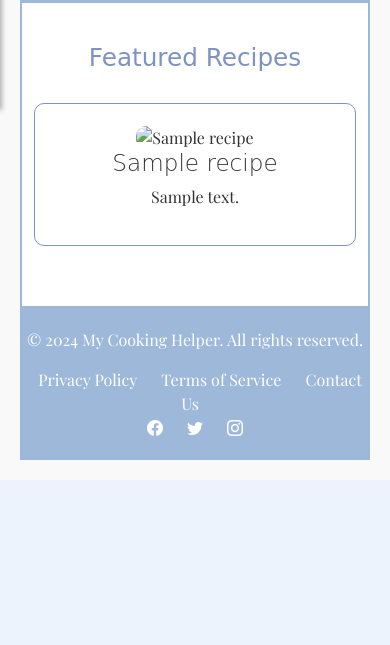
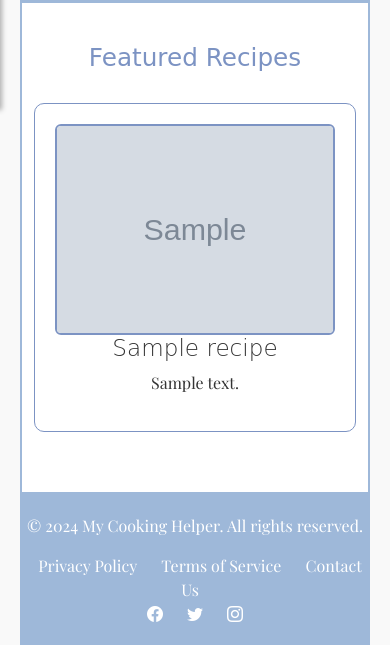
Before and after one commit to rworsham/My_Cooking_Helper_Django, a Django app: page / in a window 390 px wide. Shown: the part 734-1379 px from the top of the page. Before the commit the page ends 1214 px from the top, so only its background shows below. Run offline with Django 5.2, Linux system fonts and the light colour scheme; tables that the repository leaves empty hold one stand-in row (values such as "Sample post"); grey boxes marked "Sample" are stand-in pictures; some libraries are stand-ins or nearby versions; some web fonts are replaced.

Commit message:
Added html for images and DTL to pull from DB, css to center and style images and for responsiveness.

```diff
--- a/my_cooking_helper/cooking_post/templates/featured_recipes.html
+++ b/my_cooking_helper/cooking_post/templates/featured_recipes.html
@@ -46,6 +46,9 @@
                     {% for recipe in recipes %}
                     <div class="col-md-6">
                         <div class="card">
+                            <div class="center-img">
+                                <img class="rounded bordered-image" src="{{ recipe.image_url }}" alt="Picture of {{ recipe.name }}" width="300" height="200">
+                            </div>
                             <h3 class="playwrite-cu-subtitle">
                                 <a href="{% url 'cooking_post:recipe_detail' recipe.id %}" class="no-decoration">{{ recipe.name }}</a>
                             </h3>
--- a/my_cooking_helper/cooking_post/templates/landing_page.html
+++ b/my_cooking_helper/cooking_post/templates/landing_page.html
@@ -52,7 +52,9 @@
                     {% for recipe in featured_recipes %}
                         <div class="col-md-4">
                             <div class="featured-card">
-                                <img src="https://via.placeholder.com/300x200" alt="{{ recipe.name }}">
+                                <div class="center-img">
+                                    <img class="rounded bordered-image" src="{{ recipe.image_url }}" alt="Picture of {{ recipe.name }}" width="300" height="200">
+                                </div>
                                 <h3 class="playwrite-cu-subtitle">
                                     <a href="{% url 'cooking_post:recipe_detail' recipe.id %}" class="no-decoration">{{ recipe.name }}</a>
                                 </h3>
--- a/my_cooking_helper/cooking_post/templates/recipe_detail.html
+++ b/my_cooking_helper/cooking_post/templates/recipe_detail.html
@@ -43,7 +43,9 @@
         <h1 class="playwrite-cu-title">{{ recipe.name }}</h1>
         <div class="row">
             <div class="col-md-6">
-                <img src="https://via.placeholder.com/500x300" alt="{{ recipe.name }}" class="img-fluid">
+                <div class="center-img">
+                    <img class="rounded bordered-image" src="{{ recipe.image_url }}" alt="Picture of {{ recipe.name }}" width="500" height="300">
+                </div>
             </div>
             <div class="col-md-6">
                 <h3>Description</h3>
--- a/my_cooking_helper/cooking_post/templates/recipes.html
+++ b/my_cooking_helper/cooking_post/templates/recipes.html
@@ -54,6 +54,9 @@
                     {% for recipe in page_obj %}
                     <div class="col-md-4 mb-4">
                         <div class="featured-card-uniform">
+                            <div class="center-img">
+                                <img class="rounded bordered-image" src="{{ recipe.image_url }}" alt="Picture of {{ recipe.name }}" width="300" height="200">
+                            </div>
                             <h3 class="playwrite-cu-subtitle">
                                 <a href="{% url 'cooking_post:recipe_detail' recipe.id %}" class="no-decoration">{{ recipe.name }}</a>
                             </h3>
--- a/my_cooking_helper/cooking_post/templates/search_recipes.html
+++ b/my_cooking_helper/cooking_post/templates/search_recipes.html
@@ -58,7 +58,9 @@
                         {% for recipe in results %}
                         <div class="col-md-4">
                             <div class="featured-card">
-                                <img src="{{ recipe.image.url }}" alt="{{ recipe.name }}">
+                            <div class="center-img">
+                                <img class="rounded bordered-image" src="{{ recipe.image_url }}" alt="Picture of {{ recipe.name }}" width="300" height="200">
+                            </div>
                                 <h3 class="playwrite-cu-subtitle">
                                     <a href="{% url 'cooking_post:recipe_detail' recipe.id %}" class="no-decoration">{{ recipe.name }}</a>
                                 </h3>
--- a/my_cooking_helper/static/css/styles.css
+++ b/my_cooking_helper/static/css/styles.css
@@ -325,3 +325,13 @@ body {
 .pagination {
     margin-top: 20px;
 }
+.bordered-image {
+    border: 2px solid #7C93C3;
+    max-width: 100%;
+    height: auto;
+}
+.center-img {
+    display: flex;
+    justify-content: center;
+    align-items: center;
+}
```
